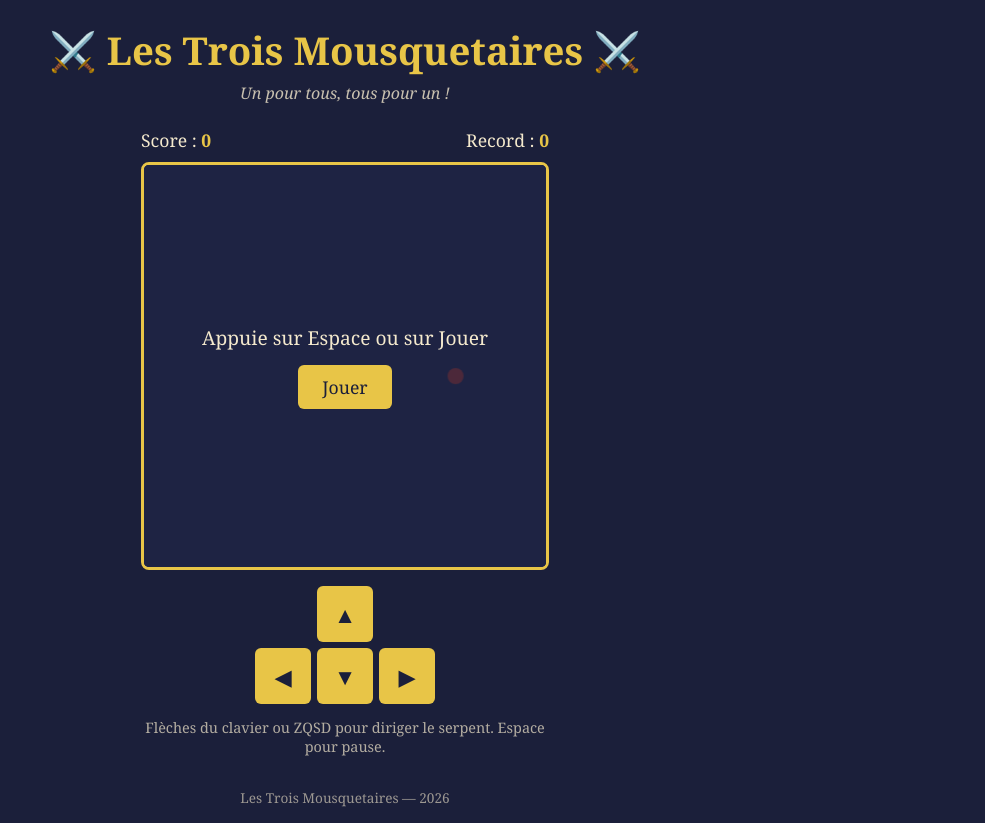
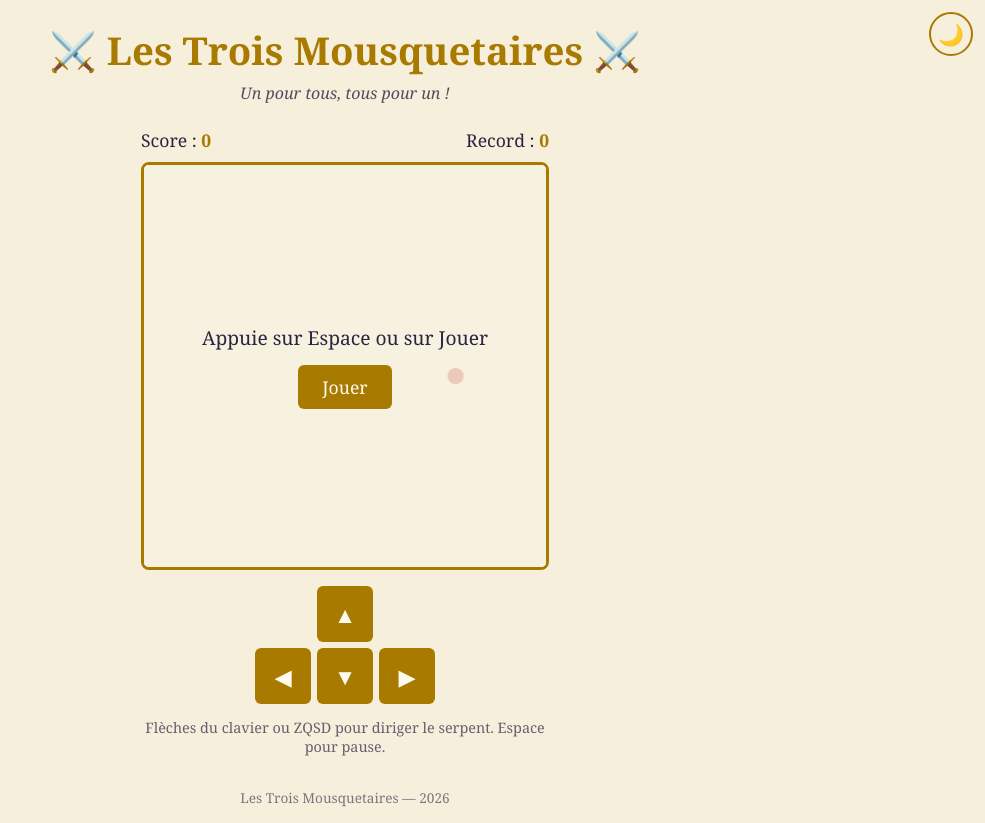
Before and after one commit to castalvale59-cyber/les-trois-mousquetaires, a plain HTML site: page index.html in a window 1280 px wide. Shown: the whole page, without its empty margins (295-1280 px from the left). Drawn offline with Linux system fonts and the light colour scheme.

Commit message:
Ajoute un mode clair / sombre
Bouton en haut à droite pour basculer, choix mémorisé dans le navigateur.
Par défaut, suit le réglage clair/sombre de l'appareil.

Co-Authored-By: Claude Opus 5.5 <noreply@anthropic.com>

```diff
--- a/index.html
+++ b/index.html
@@ -5,8 +5,17 @@
   <meta name="viewport" content="width=device-width, initial-scale=1.0">
   <title>Les Trois Mousquetaires</title>
   <link rel="stylesheet" href="style.css">
+  <script>
+    // Applique le thème avant l'affichage pour éviter un flash
+    try {
+      const theme = localStorage.getItem("theme") ||
+        (matchMedia("(prefers-color-scheme: light)").matches ? "clair" : "sombre");
+      document.documentElement.dataset.theme = theme;
+    } catch (e) {}
+  </script>
 </head>
 <body>
+  <button id="bouton-theme" class="bouton-theme" aria-label="Changer de thème"></button>
   <header>
     <h1>⚔️ Les Trois Mousquetaires ⚔️</h1>
     <p class="devise">Un pour tous, tous pour un !</p>
--- a/snake.js
+++ b/snake.js
@@ -26,6 +26,40 @@ try {
   record = Number(localStorage.getItem("snake-record")) || 0;
 } catch (e) {}
 recordEl.textContent = record;
+
+// Thème clair / sombre
+const boutonTheme = document.getElementById("bouton-theme");
+let couleurs;
+
+function lireCouleurs() {
+  const style = getComputedStyle(document.documentElement);
+  const v = (nom) => style.getPropertyValue(nom).trim();
+  couleurs = {
+    plateau: v("--plateau"),
+    pomme: v("--pomme"),
+    or: v("--or"),
+    orClair: v("--or-clair"),
+  };
+}
+
+function appliquerTheme(theme) {
+  document.documentElement.dataset.theme = theme;
+  boutonTheme.textContent = theme === "clair" ? "🌙" : "☀️";
+  boutonTheme.title = theme === "clair" ? "Passer en mode sombre" : "Passer en mode clair";
+  lireCouleurs();
+}
+
+boutonTheme.addEventListener("click", () => {
+  const theme = document.documentElement.dataset.theme === "clair" ? "sombre" : "clair";
+  try {
+    localStorage.setItem("theme", theme);
+  } catch (e) {}
+  appliquerTheme(theme);
+  dessiner();
+  boutonTheme.blur(); // pour que la touche Espace ne rebascule pas le thème
+});
+
+appliquerTheme(document.documentElement.dataset.theme || "sombre");
 
 function nouvellePartie() {
   serpent = [
@@ -123,11 +157,11 @@ function basculerPause() {
 }
 
 function dessiner() {
-  ctx.fillStyle = "#263061";
+  ctx.fillStyle = couleurs.plateau;
   ctx.fillRect(0, 0, canvas.width, canvas.height);
 
   // Pomme
-  ctx.fillStyle = "#e0453a";
+  ctx.fillStyle = couleurs.pomme;
   ctx.beginPath();
   ctx.arc(
     pomme.x * TAILLE + TAILLE / 2,
@@ -140,7 +174,7 @@ function dessiner() {
 
   // Serpent
   serpent.forEach((c, i) => {
-    ctx.fillStyle = i === 0 ? "#f5d76a" : "#e8c547";
+    ctx.fillStyle = i === 0 ? couleurs.orClair : couleurs.or;
     ctx.fillRect(c.x * TAILLE + 1, c.y * TAILLE + 1, TAILLE - 2, TAILLE - 2);
   });
 }
--- a/style.css
+++ b/style.css
@@ -1,3 +1,29 @@
+/* Thème sombre (par défaut) */
+:root {
+  color-scheme: dark;
+  --fond: #1b1f3a;
+  --texte: #f4e9cd;
+  --or: #e8c547;
+  --or-clair: #f5d76a;
+  --plateau: #263061;
+  --voile: rgba(27, 31, 58, 0.75);
+  --pomme: #e0453a;
+  --texte-bouton: #1b1f3a;
+}
+
+/* Thème clair */
+:root[data-theme="clair"] {
+  color-scheme: light;
+  --fond: #f6efdc;
+  --texte: #2a2440;
+  --or: #a87b00;
+  --or-clair: #c9970f;
+  --plateau: #fffaee;
+  --voile: rgba(246, 239, 220, 0.8);
+  --pomme: #c8322a;
+  --texte-bouton: #fffaee;
+}
+
 * {
   box-sizing: border-box;
   margin: 0;
@@ -6,8 +32,9 @@
 
 body {
   font-family: Georgia, "Times New Roman", serif;
-  background: #1b1f3a;
-  color: #f4e9cd;
+  background: var(--fond);
+  transition: background 0.3s, color 0.3s;
+  color: var(--texte);
   min-height: 100vh;
   display: flex;
   flex-direction: column;
@@ -21,7 +48,24 @@ header {
 
 h1 {
   font-size: clamp(1.6rem, 5vw, 2.4rem);
-  color: #e8c547;
+  color: var(--or);
+}
+
+.bouton-theme {
+  position: absolute;
+  top: 12px;
+  right: 12px;
+  width: 44px;
+  height: 44px;
+  padding: 0;
+  font-size: 1.3rem;
+  border-radius: 50%;
+  background: transparent;
+  border: 2px solid var(--or);
+}
+
+.bouton-theme:hover {
+  background: var(--voile);
 }
 
 .devise {
@@ -45,14 +89,14 @@ main {
 }
 
 .scores strong {
-  color: #e8c547;
+  color: var(--or);
 }
 
 .plateau {
   position: relative;
   width: 100%;
   aspect-ratio: 1;
-  border: 3px solid #e8c547;
+  border: 3px solid var(--or);
   border-radius: 8px;
   overflow: hidden;
 }
@@ -61,7 +105,7 @@ canvas {
   display: block;
   width: 100%;
   height: 100%;
-  background: #263061;
+  background: var(--plateau);
 }
 
 .message {
@@ -72,7 +116,7 @@ canvas {
   align-items: center;
   justify-content: center;
   gap: 14px;
-  background: rgba(27, 31, 58, 0.75);
+  background: var(--voile);
   font-size: 1.2rem;
 }
 
@@ -83,8 +127,8 @@ canvas {
 button {
   font-family: inherit;
   font-size: 1.1rem;
-  background: #e8c547;
-  color: #1b1f3a;
+  background: var(--or);
+  color: var(--texte-bouton);
   border: none;
   border-radius: 6px;
   padding: 10px 24px;
@@ -92,7 +136,7 @@ button {
 }
 
 button:hover {
-  background: #f5d76a;
+  background: var(--or-clair);
 }
 
 .manette {
```
